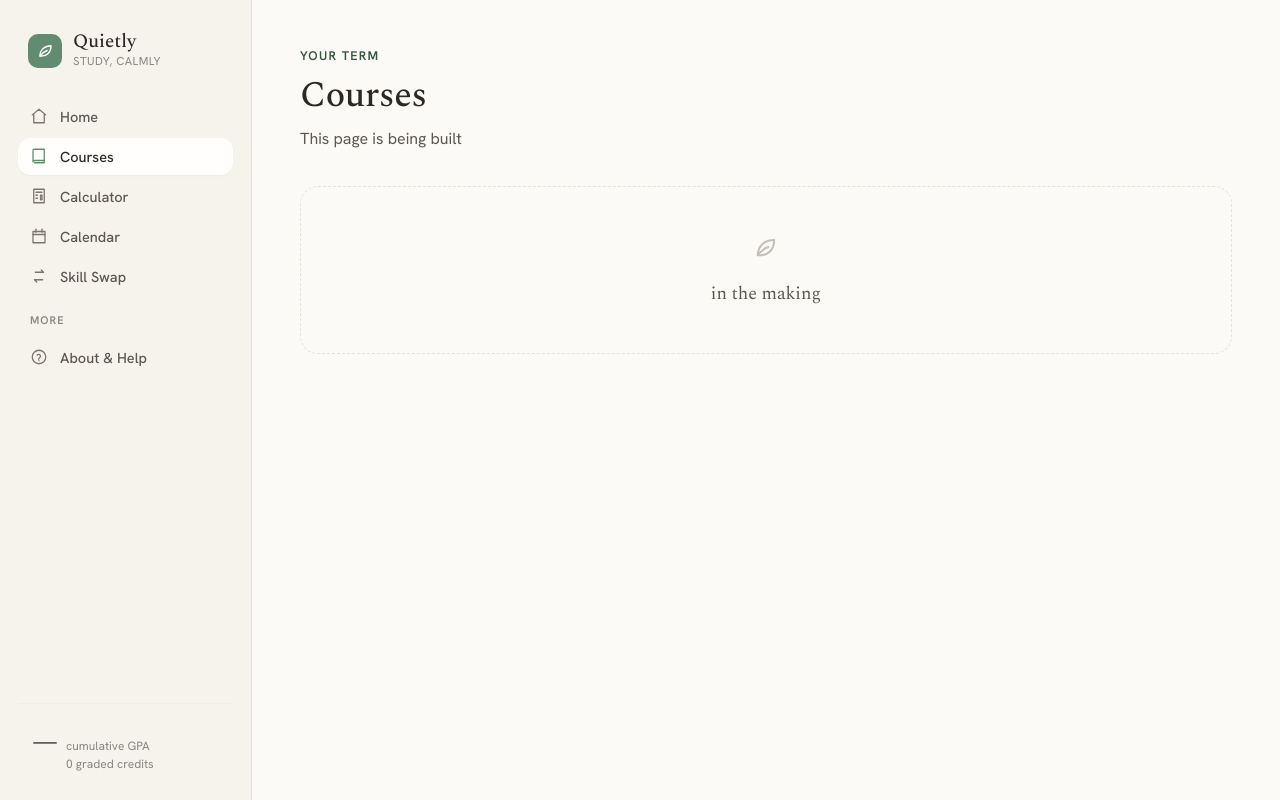
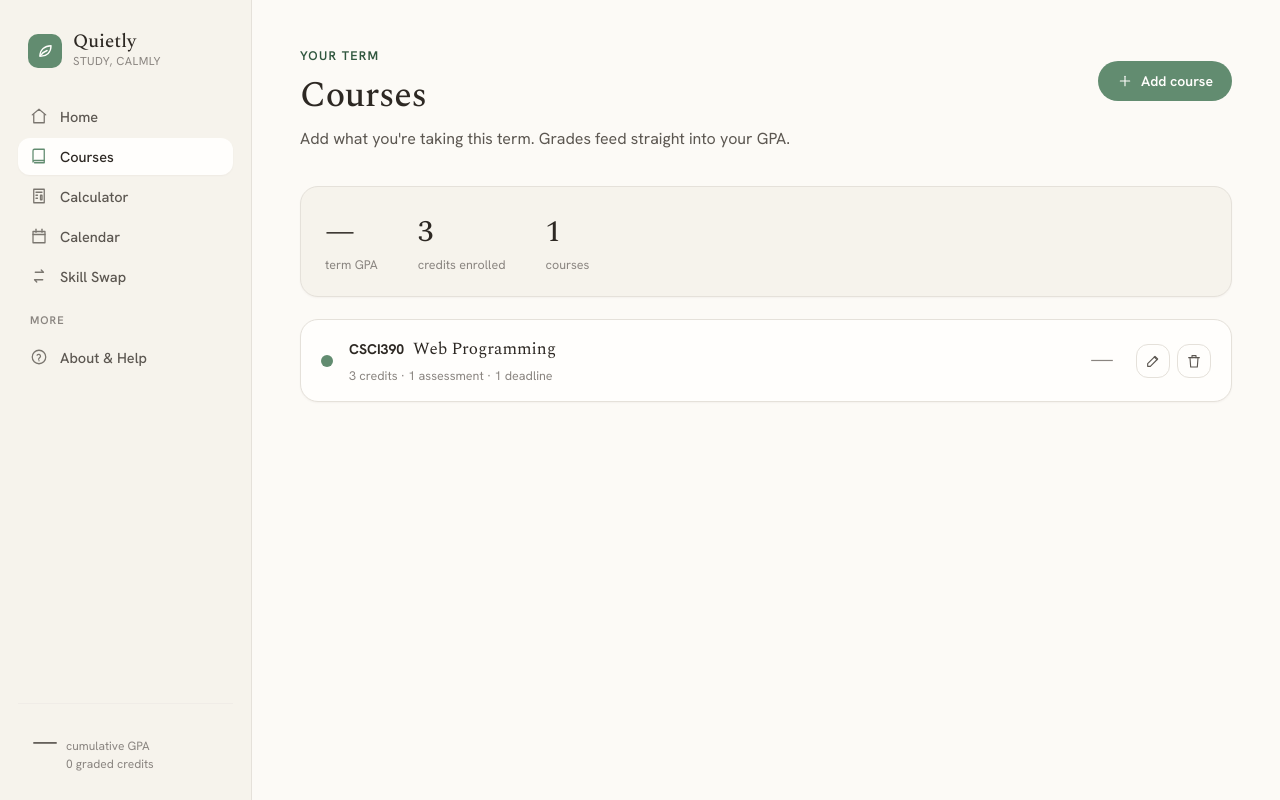
Before and after one commit to OmarBader-dev/calmly, a React (Vite) app: page / in a window 1280 px wide. Both pictures are taken after a click on the button "Manage courses". Built offline with nearby package versions, Linux system fonts and the light colour scheme.

Commit message:
add course management with add/edit/delete and term summary

```diff
--- a/src/App.jsx
+++ b/src/App.jsx
@@ -8,6 +8,7 @@ import { PAGE_IDS } from "./components/nav.js";
 import { useStore } from "./data/store.js";
 import { computeGPA } from "./data/gpa.js";
 import Home from "./pages/Home.jsx";
+import Courses from "./pages/Courses.jsx";
 
 const PAGE_META = {
   home: { kicker: "Dashboard", title: "Home" },
@@ -61,6 +62,8 @@ export default function App() {
     switch (active) {
       case "home":
         return <Home store={store} setRoute={go} />;
+      case "courses":
+        return <Courses store={store} />;
       default:
         return <PlaceholderPage kicker={meta.kicker} title={meta.title} />;
     }
--- /dev/null
+++ b/src/pages/Courses.jsx
@@ -0,0 +1,240 @@
+// Courses.jsx — manage courses (add / edit / delete)
+
+import { useState } from "react";
+import Icon from "../components/Icon.jsx";
+import PageHead from "../components/PageHead.jsx";
+import Empty from "../components/Empty.jsx";
+import Modal from "../components/Modal.jsx";
+import Field from "../components/Field.jsx";
+import { GRADES, gradePoint, computeGPA, totalCredits } from "../data/gpa.js";
+
+function CourseForm({ initial, onSave, onClose }) {
+  const [code, setCode] = useState(initial?.code || "");
+  const [name, setName] = useState(initial?.name || "");
+  const [credits, setCredits] = useState(initial?.credits ?? 3);
+  const [grade, setGrade] = useState(initial?.grade || "—");
+  const valid = name.trim() && credits > 0;
+
+  return (
+    <Modal
+      title={initial ? "Edit course" : "Add a course"}
+      onClose={onClose}
+      footer={
+        <>
+          <button className="btn btn-ghost" onClick={onClose}>
+            Cancel
+          </button>
+          <button
+            className="btn btn-primary"
+            disabled={!valid}
+            style={{ opacity: valid ? 1 : 0.5 }}
+            onClick={() => {
+              onSave({
+                code: code.trim(),
+                name: name.trim(),
+                credits: Number(credits),
+                grade,
+              });
+              onClose();
+            }}
+          >
+            {initial ? "Save changes" : "Add course"}
+          </button>
+        </>
+      }
+    >
+      <div className="row">
+        <div style={{ flex: "0 0 120px" }}>
+          <Field label="Code">
+            <input
+              className="input"
+              placeholder="CSCI390"
+              value={code}
+              onChange={(e) => setCode(e.target.value)}
+            />
+          </Field>
+        </div>
+        <div style={{ flex: 1 }}>
+          <Field label="Course name">
+            <input
+              className="input"
+              placeholder="Web Programming"
+              value={name}
+              onChange={(e) => setName(e.target.value)}
+              autoFocus
+            />
+          </Field>
+        </div>
+      </div>
+      <div className="row">
+        <div style={{ flex: 1 }}>
+          <Field label="Credits">
+            <input
+              className="input"
+              type="number"
+              min="0"
+              max="12"
+              step="0.5"
+              value={credits}
+              onChange={(e) => setCredits(e.target.value)}
+            />
+          </Field>
+        </div>
+        <div style={{ flex: 1 }}>
+          <Field label="Grade">
+            <select
+              className="select"
+              value={grade}
+              onChange={(e) => setGrade(e.target.value)}
+            >
+              {GRADES.map((g) => (
+                <option key={g.g} value={g.g}>
+                  {g.g === "—" ? "— In progress" : `${g.g}  (${g.p.toFixed(1)})`}
+                </option>
+              ))}
+            </select>
+          </Field>
+        </div>
+      </div>
+    </Modal>
+  );
+}
+
+function CourseRow({ course, taskCount, onEdit, onDelete }) {
+  const p = gradePoint(course.grade);
+  return (
+    <div
+      className="card card-pad"
+      style={{ display: "flex", alignItems: "center", gap: 16, padding: "16px 20px" }}
+    >
+      <span className="dot" style={{ width: 12, height: 12, background: course.color }}></span>
+      <div style={{ flex: 1, minWidth: 0 }}>
+        <div style={{ display: "flex", alignItems: "baseline", gap: 9, flexWrap: "wrap" }}>
+          <span style={{ fontWeight: 700, fontSize: 14, color: "var(--ink)" }}>
+            {course.code || "—"}
+          </span>
+          <span style={{ fontFamily: "var(--heading-family)", fontSize: 17, color: "var(--ink)" }}>
+            {course.name}
+          </span>
+        </div>
+        <div style={{ fontSize: 12.5, color: "var(--ink-faint)", marginTop: 3 }}>
+          {course.credits} credits
+          {course.assessments?.length
+            ? ` · ${course.assessments.length} assessment${
+                course.assessments.length > 1 ? "s" : ""
+              }`
+            : ""}
+          {taskCount ? ` · ${taskCount} deadline${taskCount > 1 ? "s" : ""}` : ""}
+        </div>
+      </div>
+      <div style={{ textAlign: "right", marginRight: 6 }}>
+        <div
+          style={{
+            fontFamily: "var(--heading-family)",
+            fontSize: 24,
+            fontWeight: 500,
+            color: course.grade === "—" ? "var(--ink-faint)" : "var(--ink)",
+          }}
+        >
+          {course.grade}
+        </div>
+        {p !== null && (
+          <div style={{ fontSize: 11.5, color: "var(--ink-faint)" }}>{p.toFixed(1)} pts</div>
+        )}
+      </div>
+      <div style={{ display: "flex", gap: 7 }}>
+        <button className="icon-btn" onClick={onEdit} aria-label="Edit">
+          <Icon name="edit" />
+        </button>
+        <button className="icon-btn danger" onClick={onDelete} aria-label="Delete">
+          <Icon name="trash" />
+        </button>
+      </div>
+    </div>
+  );
+}
+
+export default function Courses({ store }) {
+  const { data } = store;
+   // null | { mode: "new" } | { mode: "edit", course }
+  const [modal, setModal] = useState(null);
+  const { gpa, credits } = computeGPA(data.courses);
+  const tc = totalCredits(data.courses);
+
+  return (
+    <div className="fade-in">
+      <PageHead
+        kicker="Your term"
+        title="Courses"
+        desc="Add what you're taking this term. Grades feed straight into your GPA."
+        action={
+          <button className="btn btn-primary" onClick={() => setModal({ mode: "new" })}>
+            <Icon name="plus" /> Add course
+          </button>
+        }
+      />
+
+      {data.courses.length > 0 && (
+        <div
+          className="card card-pad"
+          style={{ display: "flex", gap: 40, marginBottom: 22, background: "var(--bg-tint)" }}
+        >
+          <div>
+            <div style={{ fontFamily: "var(--heading-family)", fontSize: 30, fontWeight: 500 }}>
+              {credits ? gpa.toFixed(2) : "—"}
+            </div>
+            <div style={{ fontSize: 12.5, color: "var(--ink-faint)" }}>term GPA</div>
+          </div>
+          <div>
+            <div style={{ fontFamily: "var(--heading-family)", fontSize: 30, fontWeight: 500 }}>
+              {tc}
+            </div>
+            <div style={{ fontSize: 12.5, color: "var(--ink-faint)" }}>credits enrolled</div>
+          </div>
+          <div>
+            <div style={{ fontFamily: "var(--heading-family)", fontSize: 30, fontWeight: 500 }}>
+              {data.courses.length}
+            </div>
+            <div style={{ fontSize: 12.5, color: "var(--ink-faint)" }}>courses</div>
+          </div>
+        </div>
+      )}
+
+      {data.courses.length === 0 ? (
+        <Empty
+          icon="book"
+          title="No courses yet"
+          sub="Add your first course to start tracking your GPA."
+          action={
+            <button className="btn btn-soft" onClick={() => setModal({ mode: "new" })}>
+              <Icon name="plus" /> Add a course
+            </button>
+          }
+        />
+      ) : (
+        <div className="grid" style={{ gap: 12 }}>
+          {data.courses.map((c) => (
+            <CourseRow
+              key={c.id}
+              course={c}
+              taskCount={data.tasks.filter((t) => t.courseId === c.id && !t.done).length}
+              onEdit={() => setModal({ mode: "edit", course: c })}
+              onDelete={() => store.removeCourse(c.id)}
+            />
+          ))}
+        </div>
+      )}
+
+      {modal?.mode === "new" && (
+        <CourseForm onClose={() => setModal(null)} onSave={store.addCourse} />
+      )}
+      {modal?.mode === "edit" && (
+        <CourseForm
+          initial={modal.course}
+          onClose={() => setModal(null)}
+          onSave={(patch) => store.updateCourse(modal.course.id, patch)}
+        />
+      )}
+    </div>
+  );
+}
```
